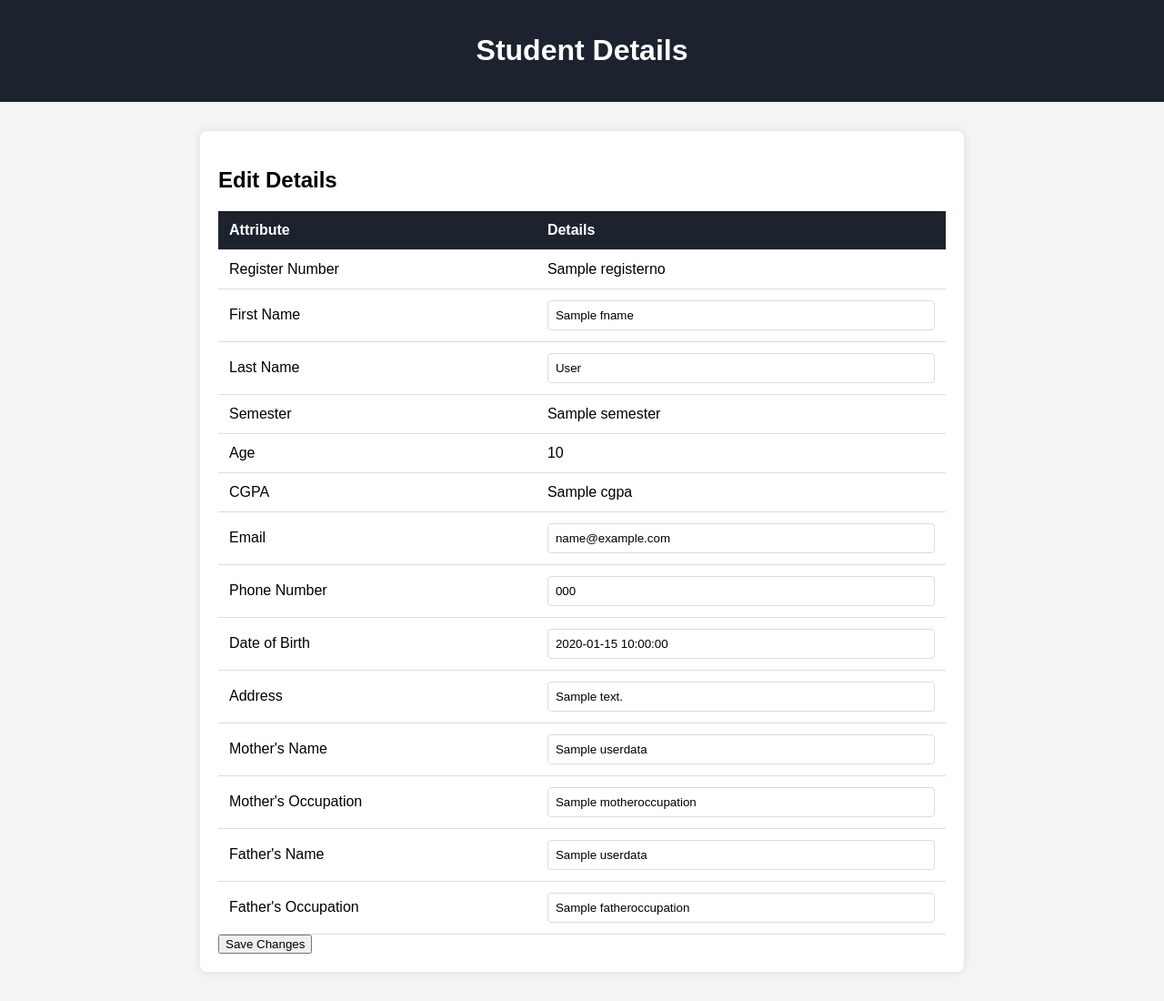
After one commit to indrajith69/studentmanagementsystem, a Flask app: template templates/edit.html in a window 1280 px wide. The commit adds this page. Shown: the whole page at 91% size. Run offline with Flask 3, Linux system fonts and the light colour scheme; the template is opened without the code that fills it: most values are stand-ins (such as "Sample title", 1, 10 or a date in 2020).

Commit message:
Add files via upload

```diff
--- a/main.py
+++ b/main.py
@@ -15,10 +15,82 @@ def submit():
     filteredStudents = functions.getFilteredStudents(fieldData)
     return render_template('search.html',allStudents=filteredStudents)
 
+@app.route('/edit_details', methods=['POST'])
+def edit_details():
+    registerno = request.form.get('registerno')
+    print(registerno)
+    userdata = functions.getUserData(registerno)
+    return render_template('edit.html',userdata=userdata)
+
+@app.route('/update_details', methods=['POST'])
+def update_details():
+    userData = {}
+    #registerno = request.form.get('registerno')
+    userData['registerno'] = request.form.get('registerno')
+    userData['fname'] = request.form.get('fname')
+    #userData['mname'] = request.form.get('')
+    userData['lname'] = request.form.get('lname')
+    userData['phoneno'] = request.form.get('phoneno')
+    userData['email'] = request.form.get('email')
+    userData['dob'] = request.form.get('dob')
+    userData['age'] = request.form.get('age')
+
+    userData['address'] = request.form.get('address')
+    userData['fathername'] = request.form.get('fathername')
+    userData['fatheroccupation'] = request.form.get('fatheroccupation')
+    userData['mothername'] = request.form.get('mothername')
+    userData['motheroccupation'] = request.form.get('motheroccupation')
+
+    userData['semester'] = request.form.get('semester')
+    userData['cgpa'] = request.form.get('cgpa')
+
+    functions.UpdateUserData(userData)
+
+    return render_template('details.html',userdata=userData)
+
 @app.route('/result/<int:id>')
 def result(id):
-    functions.getUserData(id)
-    return render_template('details.html')
+    userdata = functions.getUserData(id)
+    return render_template('details.html',userdata=userdata)
+
+
+
+@app.route('/add_student')
+def add_student():
+    return render_template('add.html')
+
+
+@app.route('/add_details', methods=['POST'])
+def add_details():
+    userData = {}
+    #registerno = request.form.get('registerno')
+    userData['registerno'] = request.form.get('registerno')
+    userData['fname'] = request.form.get('fname')
+    #userData['mname'] = request.form.get('')
+    userData['lname'] = request.form.get('lname')
+    userData['phoneno'] = request.form.get('phoneno')
+    userData['email'] = request.form.get('email')
+    userData['dob'] = request.form.get('dob')
+
+    userData['address'] = request.form.get('address')
+    userData['fathername'] = request.form.get('fathername')
+    userData['fatheroccupation'] = request.form.get('fatheroccupation')
+    userData['mothername'] = request.form.get('mothername')
+    userData['motheroccupation'] = request.form.get('motheroccupation')
+
+    userData['semester'] = request.form.get('semester')
+    userData['cgpa'] = request.form.get('cgpa')
+
+    print(userData)
+    functions.AddUserData(userData)
+
+    return render_template('details.html',userdata=userData)
+
+@app.route('/remove_student', methods=['POST'])
+def remove_student():
+    registerno = request.form.get('registerno')
+    functions.delete(registerno)
+    return render_template('search.html',allStudents=functions.getAllStudents())
 
 if __name__ == '__main__':
-    app.run(host='192.168.1.48', port=5000, debug=True)
+    app.run(host='192.168.29.60', port=5000, debug=True)
--- /dev/null
+++ b/templates/edit.html
@@ -0,0 +1,141 @@
+<!DOCTYPE html>
+<html lang="en">
+<head>
+    <meta charset="UTF-8">
+    <meta name="viewport" content="width=device-width, initial-scale=1.0">
+    <title>Student Details</title>
+    <style>
+        body {
+            font-family: Arial, sans-serif;
+            background-color: #f4f4f4;
+            margin: 0;
+            padding: 0;
+        }
+
+        header {
+            background-color: #1d232e;
+            color: #fff;
+            text-align: center;
+            padding: 1em 0;
+        }
+
+        section {
+            max-width: 800px;
+            margin: 2em auto;
+            padding: 20px;
+            background-color: #fff;
+            border-radius: 8px;
+            box-shadow: 0 0 10px rgba(0, 0, 0, 0.1);
+        }
+
+        table {
+            width: 100%;
+            border-collapse: collapse;
+            margin-top: 20px;
+        }
+
+        th, td {
+            padding: 12px;
+            text-align: left;
+            border-bottom: 1px solid #ddd;
+        }
+
+        th {
+            background-color: #1d232e;
+            color: #fff;
+        }
+
+        input[type="text"],
+        textarea {
+            width: 100%;
+            padding: 8px;
+            border: 1px solid #ddd;
+            border-radius: 4px;
+            box-sizing: border-box;
+        }
+    </style>
+</head>
+<body>
+
+    <header>
+        <h1>Student Details</h1>
+    </header>
+
+    <section>
+        <h2>Edit Details</h2>
+
+        <!-- Student Details Form -->
+        <form action="/update_details" method="post">
+            <table>
+                <tr>
+                    <th>Attribute</th>
+                    <th>Details</th>
+                </tr>
+                <tr>
+                    <td>Register Number</td>
+                    <td>{{ userdata['registerno'] }}</td>
+                    <input type="hidden" name="registerno" value="{{ userdata['registerno'] }}">
+                </tr>
+                <tr>
+                    <td>First Name</td>
+                    <td><input type="text" name="fname" value="{{ userdata['fname'] }}"></td>
+                </tr>
+                <tr>
+                    <td>Last Name</td>
+                    <td><input type="text" name="lname" value="{{ userdata['lname'] }}"></td>
+                </tr>
+                <tr>
+                    <td>Semester</td>
+                    <td>{{ userdata['semester'] }}</td>
+                    <input type="hidden" name="semester" value="{{ userdata['semester'] }}">
+                </tr>
+                <tr>
+                    <td>Age</td>
+                    <td>{{ userdata['age'] }}</td>
+                    <input type="hidden" name="age" value="{{ userdata['age'] }}">
+                </tr>
+                <tr>
+                    <td>CGPA</td>
+                    <td>{{ userdata['cgpa'] }}</td>
+                    <input type="hidden" name="cgpa" value="{{ userdata['cgpa'] }}">
+                </tr>
+                <tr>
+                    <td>Email</td>
+                    <td><input type="text" name="email" value="{{ userdata['email'] }}"></td>
+                </tr>
+                <tr>
+                    <td>Phone Number</td>
+                    <td><input type="text" name="phoneno" value="{{ userdata['phoneno'] }}"></td>
+                </tr>
+                <tr>
+                    <td>Date of Birth</td>
+                    <td><input type="text" name="dob" value="{{ userdata['dob'] }}"></td>
+                </tr>
+                <tr>
+                    <td>Address</td>
+                    <td><input type="text" name="address" value="{{ userdata['address'] }}"></td>
+                </tr>
+                <tr>
+                    <td>Mother's Name</td>
+                    <td><input type="text" name="mothername" value="{{ userdata['mothername'] }}"></td>
+                </tr>
+                <tr>
+                    <td>Mother's Occupation</td>
+                    <td><input type="text" name="motheroccupation" value="{{ userdata['motheroccupation'] }}"></td>
+                </tr>
+                <tr>
+                    <td>Father's Name</td>
+                    <td><input type="text" name="fathername" value="{{ userdata['fathername'] }}"></td>
+                </tr>
+                <tr>
+                    <td>Father's Occupation</td>
+                    <td><input type="text" name="fatheroccupation" value="{{ userdata['fatheroccupation'] }}"></td>
+                </tr>
+                <!-- Add other editable fields -->
+            </table>
+            <input type="submit" value="Save Changes">
+        </form>
+    </section>
+
+</body>
+</html>
```
Also changed, not shown: functions.py (+128 -20 lines), templates/add.html (added, +133 -0 lines), templates/details.html (+49 -12 lines), templates/search.html (+15 -0 lines).
